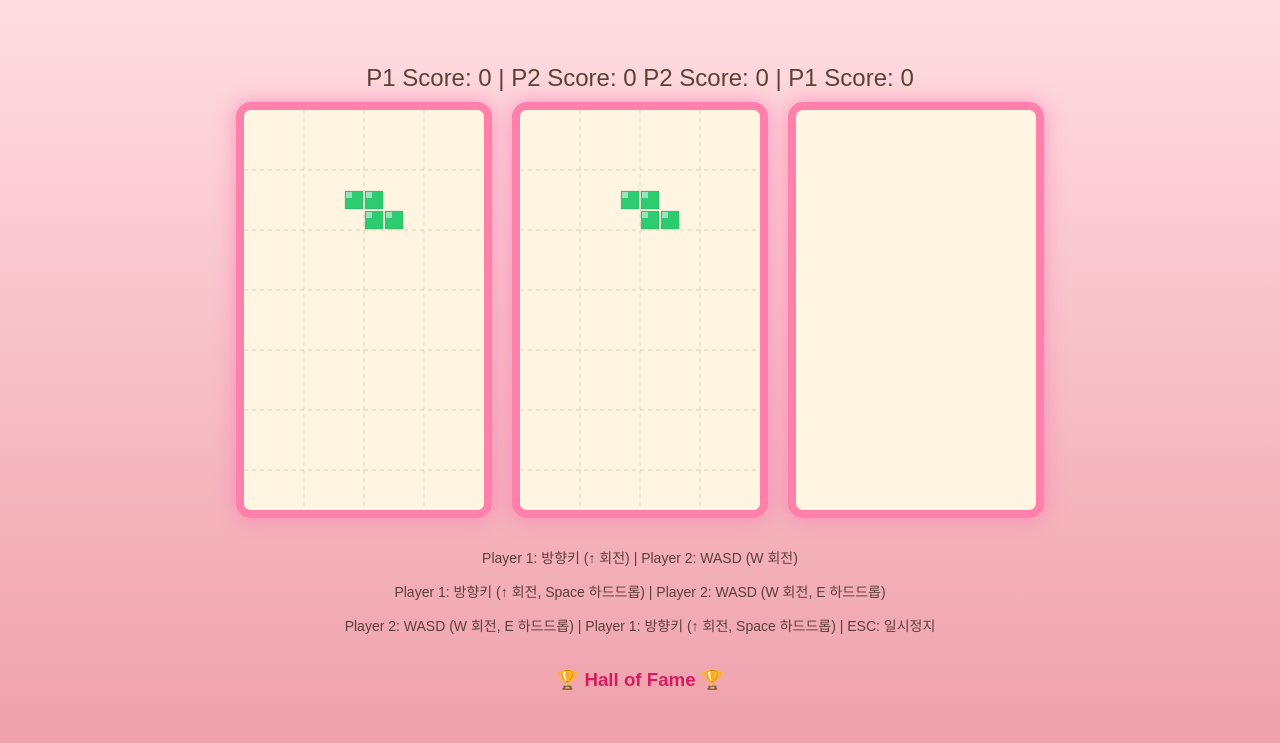
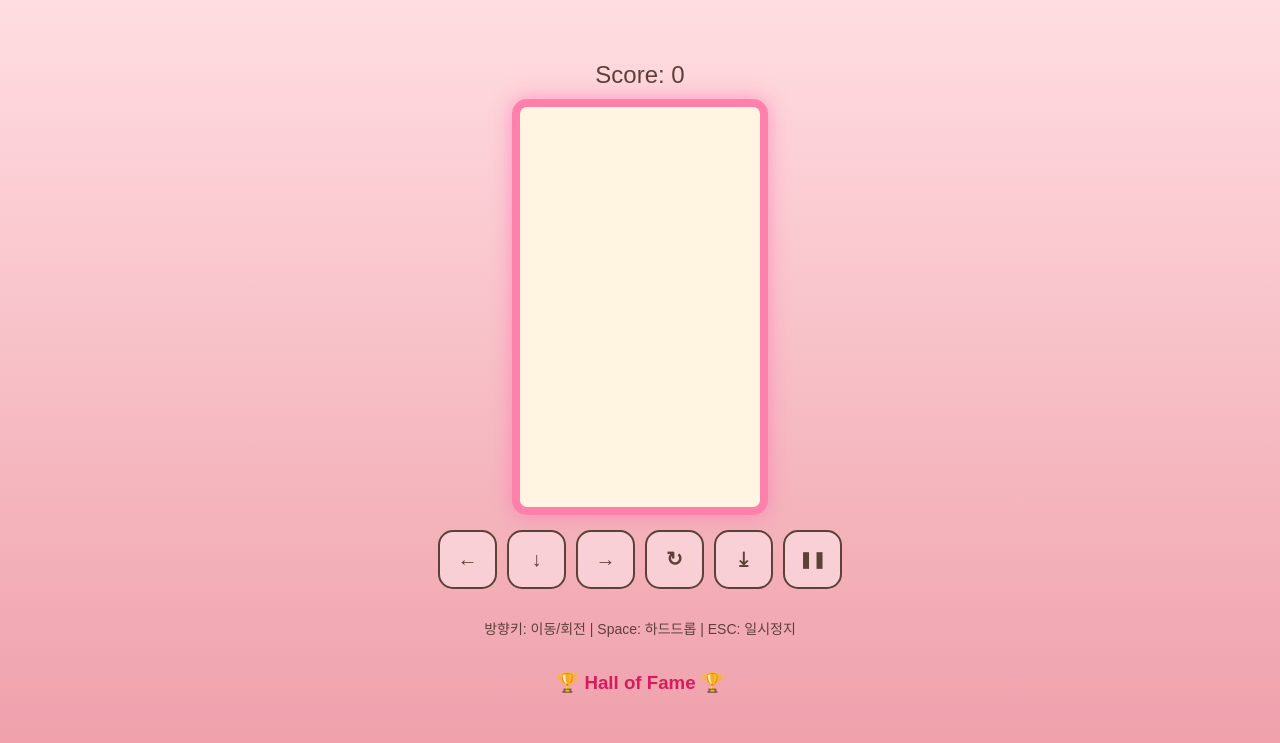
Before and after one commit to hanfelix24-ship-it/Mins_tetris, a plain HTML site: page index.html in a window 1280 px wide. Drawn offline with Linux system fonts and the light colour scheme.

Commit message:
Adjusting screen for one player
Adjusting screen for one player

```diff
--- a/index.html
+++ b/index.html
@@ -19,6 +19,7 @@
             height: 100vh;
             min-height: 100vh;
             margin: 0;
+            touch-action: none; /* 모바일 스크롤/줌 방지 */
         }
 
         #game-container {
@@ -63,15 +64,17 @@
 
         /* 모바일 컨트롤 스타일 */
         .mobile-controls {
-            display: none;
+            display: flex; /* 모바일 전용이므로 항상 표시 */
+            flex-wrap: wrap;
+            justify-content: center;
             gap: 10px;
             margin-top: 15px;
             touch-action: manipulation;
         }
 
         .control-btn {
-            width: 50px;
-            height: 50px;
+            width: 55px; /* S22 Ultra 폭에 맞게 조정 */
+            height: 55px;
             background: rgba(255, 255, 255, 0.4);
             border: 2px solid #5d4037;
             border-radius: 15px;
@@ -107,14 +110,11 @@
 <body>
 
     <div id="score-board">
-        P1 Score: <span id="score1">0</span> | P2 Score: <span id="score2">0</span>
-        P2 Score: <span id="score2">0</span> | P1 Score: <span id="score1">0</span>
+        Score: <span id="score1">0</span>
     </div>
 
     <div id="game-container">
-        <canvas id="tetris2" width="240" height="400"></canvas>
         <canvas id="tetris1" width="240" height="400"></canvas>
-        <canvas id="tetris2" width="240" height="400"></canvas>
     </div>
 
     <!-- 모바일 터치 컨트롤 -->
@@ -128,9 +128,7 @@
     </div>
 
     <div class="controls">
-        <p>Player 1: 방향키 (↑ 회전) | Player 2: WASD (W 회전)</p>
-        <p>Player 1: 방향키 (↑ 회전, Space 하드드롭) | Player 2: WASD (W 회전, E 하드드롭)</p>
-        <p>Player 2: WASD (W 회전, E 하드드롭) | Player 1: 방향키 (↑ 회전, Space 하드드롭) | ESC: 일시정지</p>
+        <p>방향키: 이동/회전 | Space: 하드드롭 | ESC: 일시정지</p>
     </div>
 
     <div id="leaderboard">
@@ -402,6 +400,7 @@
                 gameOver = true;
                 setTimeout(() => {
                     const name = (player === player1 ? 'Player 1' : 'Player 2');
+                    const name = 'Player';
                     let initials = prompt(`${name} 승리! 이니셜 3글자를 입력하세요 (예: ABC):`);
                     if (!initials) initials = "UNK";
                     saveScore(initials.toUpperCase().substring(0, 3), player.score);
@@ -445,7 +444,7 @@
             const deltaTime = time - lastTime;
             lastTime = time;
 
-            [player1, player2].forEach(player => {
+            [player1].forEach(player => {
                 player.dropCounter += deltaTime;
                 if (player.dropCounter > player.dropInterval) {
                     playerDrop(player);
@@ -485,7 +484,7 @@
             if (btn) btn.innerText = isPaused ? '▶' : '❚❚';
 
             if (isPaused) {
-                [player1, player2].forEach(p => {
+                [player1].forEach(p => {
                     p.context.fillStyle = 'rgba(255, 255, 255, 0.6)';
                     p.context.fillRect(0, 0, 12, 20);
                     p.context.fillStyle = '#5d4037';
```
